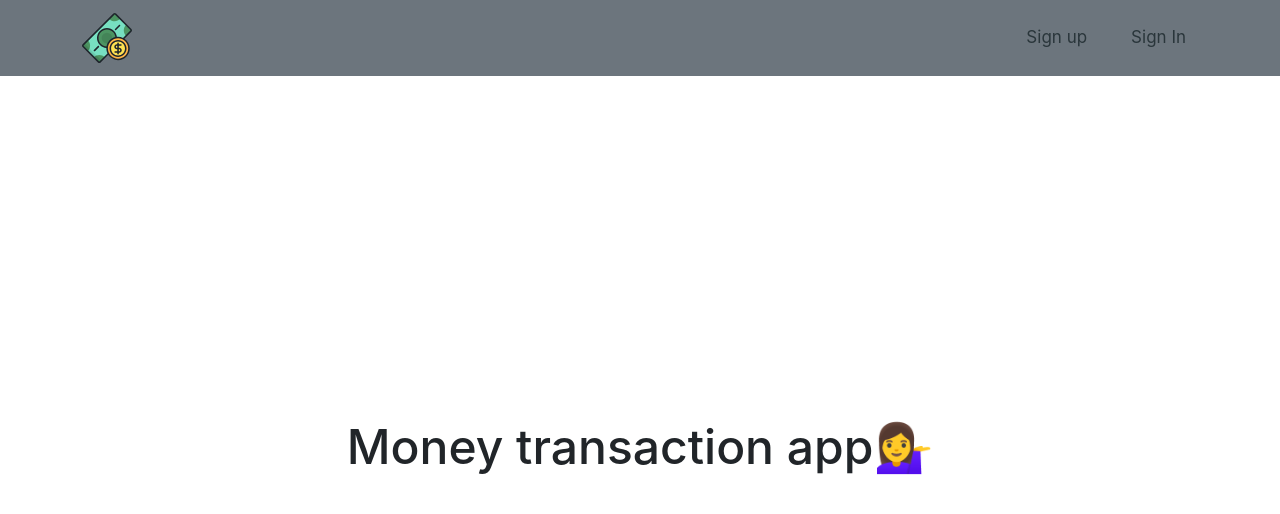
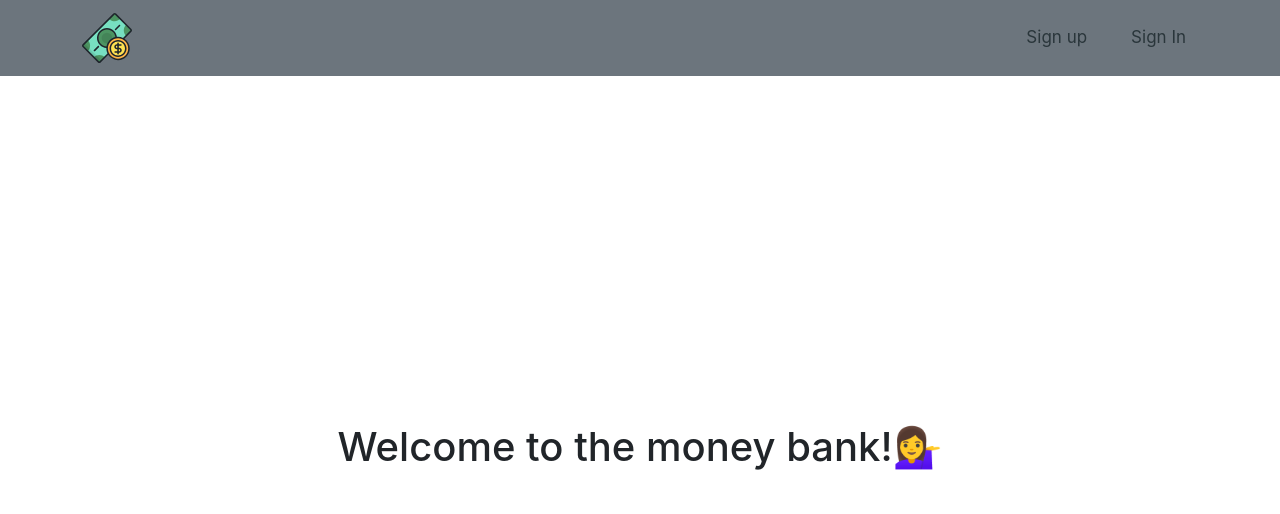
Before and after one commit to andrii-lavrenchuk/money-transaction, a React (Create React App) app: page / in a window 1280 px wide. Shown: the top 514 px of the page. Built offline with nearby package versions, Linux system fonts and the light colour scheme; no server answers.

Commit message:
Changes texts

```diff
--- a/src/components/Navigation/Navigation.js
+++ b/src/components/Navigation/Navigation.js
@@ -17,7 +17,7 @@ const Navigation = () => (
       className={styles.link}
       activeClassName={styles.activeLink}
     >
-      User Contacts
+      My Contacts
     </NavLink>
 
     <NavLink
@@ -26,7 +26,7 @@ const Navigation = () => (
       className={styles.link}
       activeClassName={styles.activeLink}
     >
-      User Transactions
+      My Transactions
     </NavLink>
 
     <NavLink
--- a/src/components/views/AllUsersView/AllUsersView.js
+++ b/src/components/views/AllUsersView/AllUsersView.js
@@ -43,7 +43,7 @@ const AllUsersView = ({
         <Loader />
       ) : (
         <>
-          <h2>AllUsersView</h2>
+          <h2 className="pt-5">All users</h2>
           <div className="d-flex justify-content-center">
             <Col md={6} lg={3}>
               {allUsers.map((item) => (
--- a/src/components/views/HomeView/HomeView.js
+++ b/src/components/views/HomeView/HomeView.js
@@ -1,21 +1,9 @@
-const styles = {
-  container: {
-    minHeight: "calc(100vh - 50px)",
-    display: "flex",
-    alignItems: "center",
-    justifyContent: "center",
-  },
-  title: {
-    fontWeight: 500,
-    fontSize: 48,
-    textAlign: "center",
-  },
-};
+import styles from "./HomeView.module.scss";
 
 const HomeView = () => (
-  <div style={styles.container}>
-    <h1 style={styles.title}>
-      Money transaction app
+  <div className={styles.container}>
+    <h1 className={styles.title}>
+      Welcome to the money bank!
       <span role="img" aria-label="Иконка приветствия">
         💁‍♀️
       </span>
--- /dev/null
+++ b/src/components/views/HomeView/HomeView.module.scss
@@ -0,0 +1,11 @@
+.container {
+  min-height: calc(100vh - 50px);
+  display: flex;
+  align-items: center;
+  justify-content: center;
+}
+.title {
+  font-weight: 500;
+  font-size: 48;
+  text-align: center;
+}
--- a/src/components/views/NotFoundView/NotFoundView.js
+++ b/src/components/views/NotFoundView/NotFoundView.js
@@ -4,7 +4,7 @@ import s from "./NotFoundView.module.scss";
 const NotFoundView = () => {
   return (
     <div className={s.notFound}>
-      <h1 className={s.title}>404 Page not found</h1>
+      <h2 className={s.title}>404 Page not found</h2>
       <img className={s.img} src={errorImg} width="650" alt="Page not found" />
     </div>
   );
--- a/src/components/views/User/User.js
+++ b/src/components/views/User/User.js
@@ -28,7 +28,7 @@ const User = ({
   return isLoading ? (
     <Loader />
   ) : (
-    <div>
+    <div className="pt-5">
       {!currentUserId ? <CreateUserProfile /> : <UpdateUserProfile />}
 
       <Button className="mt-5" onClick={onLogout} color="danger" outline>
--- a/src/components/views/UserContactsView/UserContactsView.js
+++ b/src/components/views/UserContactsView/UserContactsView.js
@@ -27,7 +27,7 @@ const UserContactsView = ({ currentUserId, contactsList }) => {
 
   return currentUserId ? (
     <>
-      <h2>User Contacts View</h2>
+      <h2 className="pt-5">My contacts</h2>
       <ContactsList visibleContacts={currentContacts} />
       {contactsList.length >= 5 && (
         <Pagination
--- a/src/components/views/UserTransactions/UserTransactions.js
+++ b/src/components/views/UserTransactions/UserTransactions.js
@@ -83,11 +83,11 @@ const UserTransactions = ({
       ) : (
         <div className="container">
           <div className="row">
-            <div className="col-lg-6">
-              <h2>User Transactions View</h2>
+            <div className="col-lg-6 pt-5">
+              <h2 className="pb-4">My transactions </h2>
               <h3>Your balance is {amount} $</h3>
             </div>
-            <div className="col-lg-6">
+            <div className="col-lg-6 pt-5">
               <CustomTable />
             </div>
           </div>
```
